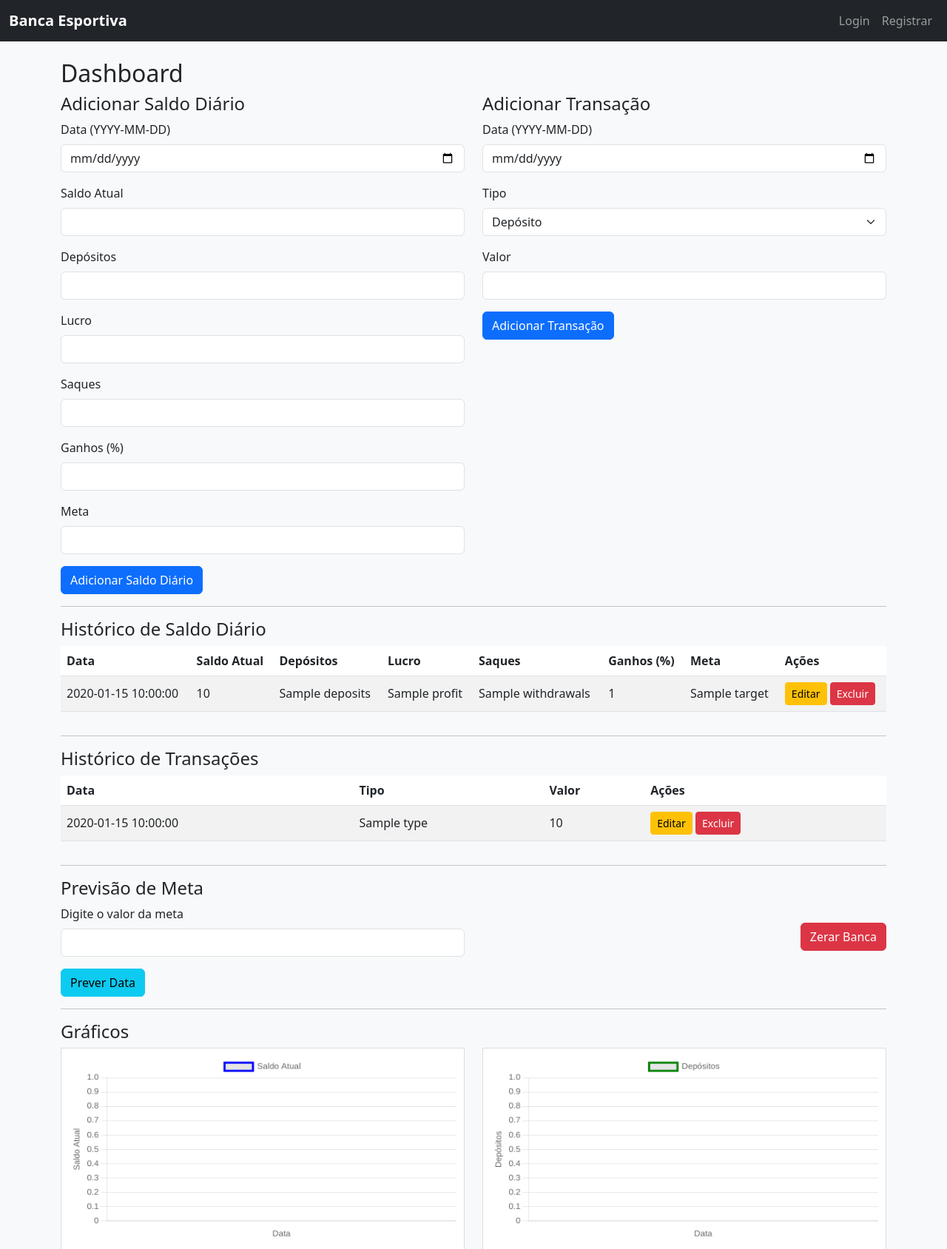
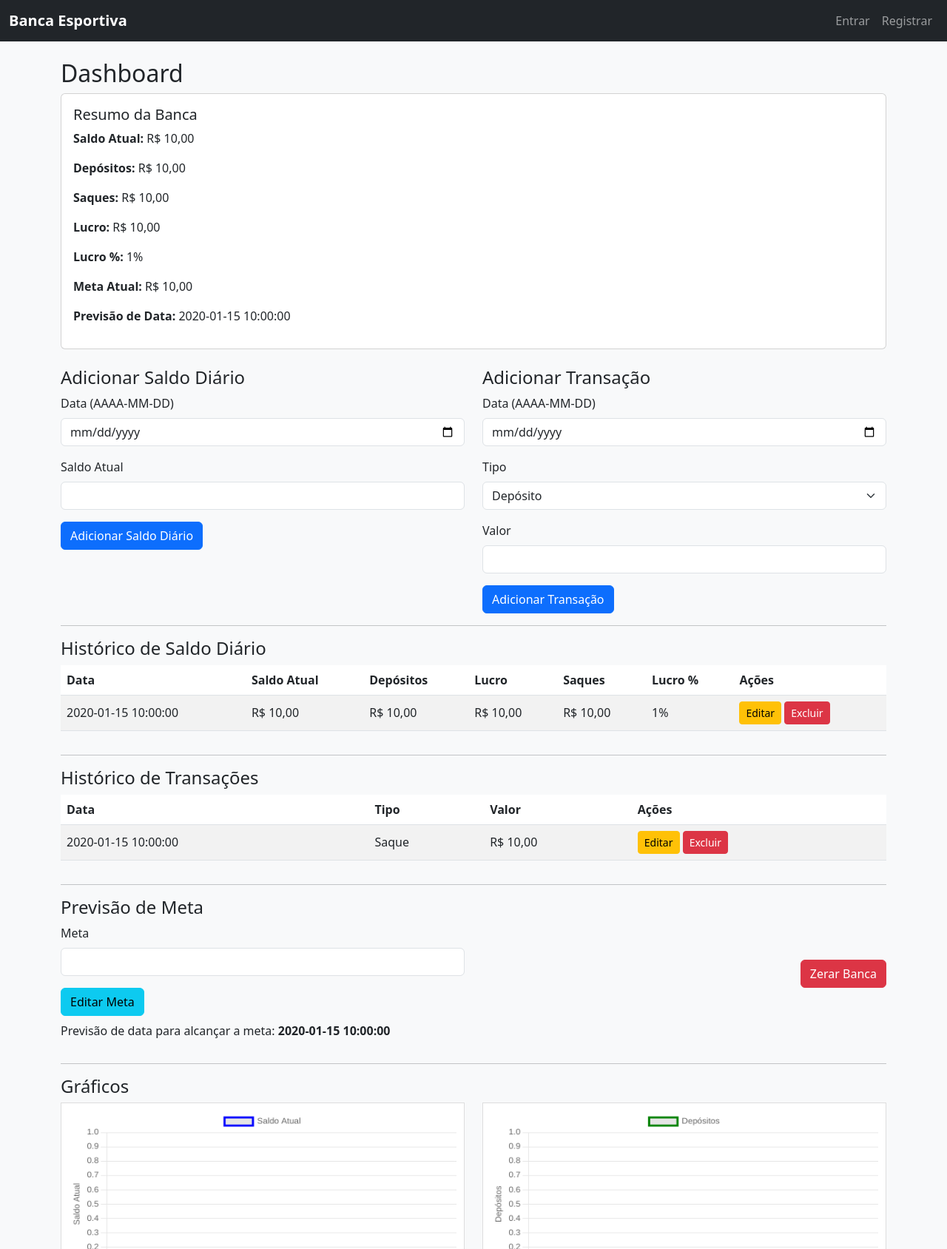
Before and after one commit to NiellCast/meta_prediction, a Flask app: template templates/dashboard.html in a window 1280 px wide. Shown: the top 1688 px of the page at 74% size. Run offline with Flask 3, Linux system fonts and the light colour scheme; the template is opened without the code that fills it: most values are stand-ins (such as "Sample title", 1, 10 or a date in 2020).

Commit message:
Correções diversas

```diff
--- a/app.py
+++ b/app.py
@@ -9,6 +9,19 @@
 app = Flask(__name__)
 app.secret_key = 'sua_chave_secreta_aqui'  # TROQUE para uma chave secreta forte
 DATABASE = 'banca.db'
+
+
+# Função para formatar valores em moeda BRL (ex.: R$ 1.000,90)
+def format_currency(value):
+    try:
+        value = float(value)
+        # Formata no padrão US e depois troca vírgula e ponto
+        return "R$ {:,.2f}".format(value).replace(",", "v").replace(".", ",").replace("v", ".")
+    except:
+        return value
+
+
+app.jinja_env.filters['currency'] = format_currency
 
 
 def get_db_connection():
@@ -51,6 +64,14 @@
             date TEXT NOT NULL,
             type TEXT NOT NULL,
             amount REAL NOT NULL,
+            FOREIGN KEY(user_id) REFERENCES users(id)
+        )
+    ''')
+    # Tabela para armazenar a meta (target) do usuário
+    cur.execute('''
+        CREATE TABLE IF NOT EXISTS user_meta (
+            user_id INTEGER PRIMARY KEY,
+            target REAL,
             FOREIGN KEY(user_id) REFERENCES users(id)
         )
     ''')
@@ -134,43 +155,109 @@
     user_id = session['user_id']
     conn = get_db_connection()
     daily_balances = conn.execute("SELECT * FROM daily_balances WHERE user_id = ? ORDER BY date", (user_id,)).fetchall()
+    # Agrupa as transações por data e tipo
+    trans_rows = conn.execute("""
+        SELECT date, type, SUM(amount) as total
+        FROM transactions
+        WHERE user_id = ?
+        GROUP BY date, type
+    """, (user_id,)).fetchall()
     transactions = conn.execute("SELECT * FROM transactions WHERE user_id = ? ORDER BY date", (user_id,)).fetchall()
+
+    # Cria um dicionário com os totais de Depósito e Saque por data
+    trans_dict = {}
+    for row in trans_rows:
+        d = row['date']
+        if d not in trans_dict:
+            trans_dict[d] = {'deposit': 0, 'withdrawal': 0}
+        if row['type'] == 'deposit':
+            trans_dict[d]['deposit'] = row['total']
+        elif row['type'] == 'withdrawal':
+            trans_dict[d]['withdrawal'] = row['total']
+
+    computed_balances = []
+    prev_balance = None
+    # Itera pelos registros de saldo diário em ordem de data para calcular os valores
+    for record in daily_balances:
+        rec = dict(record)
+        deposits = trans_dict.get(rec['date'], {}).get('deposit', 0)
+        withdrawals = trans_dict.get(rec['date'], {}).get('withdrawal', 0)
+        if prev_balance is None:
+            profit = 0
+        else:
+            profit = rec['current_balance'] - (prev_balance + deposits - withdrawals)
+        baseline = (prev_balance + deposits - withdrawals) if prev_balance is not None else 0
+        win_percentage = (profit / baseline * 100) if baseline != 0 else 0
+        rec['deposits'] = deposits
+        rec['withdrawals'] = withdrawals
+        rec['profit'] = profit
+        rec['win_percentage'] = win_percentage
+        computed_balances.append(rec)
+        prev_balance = rec['current_balance']
+
+    # Prepara os dados para os gráficos
+    chart_dates = [rec['date'] for rec in computed_balances]
+    chart_balances = [rec['current_balance'] for rec in computed_balances]
+    chart_deposits = [rec['deposits'] for rec in computed_balances]
+    chart_withdrawals = [rec['withdrawals'] for rec in computed_balances]
+    chart_profits = [rec['profit'] for rec in computed_balances]
+
+    # Recupera a meta atual do usuário (caso definida)
+    meta_row = conn.execute("SELECT target FROM user_meta WHERE user_id = ?", (user_id,)).fetchone()
     conn.close()
-    # Preparando dados para os gráficos
-    dates = [record['date'] for record in daily_balances]
-    balances = [record['current_balance'] for record in daily_balances]
-    deposits = [record['deposits'] if record['deposits'] is not None else 0 for record in daily_balances]
-    withdrawals = [record['withdrawals'] if record['withdrawals'] is not None else 0 for record in daily_balances]
-    profits = [record['profit'] if record['profit'] is not None else 0 for record in daily_balances]
-    return render_template('dashboard.html', daily_balances=daily_balances, transactions=transactions,
-                           chart_dates=dates, chart_balances=balances, chart_deposits=deposits,
-                           chart_withdrawals=withdrawals, chart_profits=profits)
+    current_meta = meta_row['target'] if meta_row else None
+
+    # Calcula a previsão da data para atingir a meta, se possível
+    predicted_date = None
+    if current_meta and len(daily_balances) >= 2:
+        X = []
+        y = []
+        for record in daily_balances:
+            try:
+                dt = datetime.strptime(record['date'], '%Y-%m-%d')
+            except ValueError:
+                continue
+            X.append([dt.toordinal()])
+            y.append(record['current_balance'])
+        if len(X) >= 2:
+            X = np.array(X)
+            y = np.array(y)
+            model = LinearRegression()
+            model.fit(X, y)
+            slope = model.coef_[0]
+            intercept = model.intercept_
+            if slope != 0:
+                predicted_ordinal = (current_meta - intercept) / slope
+                predicted_date = datetime.fromordinal(int(predicted_ordinal)).strftime("%Y-%m-%d")
+
+    # Obtém o último registro calculado para exibir o resumo da banca
+    last_record = computed_balances[-1] if computed_balances else None
+
+    return render_template('dashboard.html', daily_balances=computed_balances, transactions=transactions,
+                           chart_dates=chart_dates, chart_balances=chart_balances, chart_deposits=chart_deposits,
+                           chart_withdrawals=chart_withdrawals, chart_profits=chart_profits,
+                           current_meta=current_meta, predicted_date=predicted_date, last_record=last_record)
 
 
-# Rota para adicionar registro diário
+# Rota para adicionar registro diário – removido o input de Meta
 @app.route('/add_balance', methods=['POST'])
 @login_required
 def add_balance():
     user_id = session['user_id']
     date_str = request.form['date']
     current_balance = request.form['current_balance']
-    deposits = request.form.get('deposits', 0)
-    profit = request.form.get('profit', 0)
-    withdrawals = request.form.get('withdrawals', 0)
-    win_percentage = request.form.get('win_percentage', 0)
-    target = request.form.get('target', 0)
     conn = get_db_connection()
     conn.execute('''
-        INSERT INTO daily_balances (user_id, date, current_balance, deposits, profit, withdrawals, win_percentage, target)
-        VALUES (?, ?, ?, ?, ?, ?, ?, ?)
-    ''', (user_id, date_str, current_balance, deposits, profit, withdrawals, win_percentage, target))
+        INSERT INTO daily_balances (user_id, date, current_balance)
+        VALUES (?, ?, ?)
+    ''', (user_id, date_str, current_balance))
     conn.commit()
     conn.close()
     flash('Registro de saldo diário adicionado com sucesso.', 'success')
     return redirect(url_for('dashboard'))
 
 
-# Rota para editar registro diário
+# Rota para editar registro diário – removido o input de Meta
 @app.route('/edit_balance/<int:balance_id>', methods=['GET', 'POST'])
 @login_required
 def edit_balance(balance_id):
@@ -184,16 +271,11 @@
     if request.method == 'POST':
         date_str = request.form['date']
         current_balance = request.form['current_balance']
-        deposits = request.form.get('deposits', 0)
-        profit = request.form.get('profit', 0)
-        withdrawals = request.form.get('withdrawals', 0)
-        win_percentage = request.form.get('win_percentage', 0)
-        target = request.form.get('target', 0)
         conn.execute('''
             UPDATE daily_balances
-            SET date = ?, current_balance = ?, deposits = ?, profit = ?, withdrawals = ?, win_percentage = ?, target = ?
+            SET date = ?, current_balance = ?
             WHERE id = ? AND user_id = ?
-        ''', (date_str, current_balance, deposits, profit, withdrawals, win_percentage, target, balance_id, user_id))
+        ''', (date_str, current_balance, balance_id, user_id))
         conn.commit()
         conn.close()
         flash('Registro atualizado com sucesso.', 'success')
@@ -215,7 +297,7 @@
     return redirect(url_for('dashboard'))
 
 
-# Rota para adicionar transação (depósito ou saque)
+# Rota para adicionar transação (Depósito ou Saque)
 @app.route('/add_transaction', methods=['POST'])
 @login_required
 def add_transaction():
@@ -275,51 +357,30 @@
     return redirect(url_for('dashboard'))
 
 
-# Rota para previsão com Machine Learning
-@app.route('/predict', methods=['POST'])
+# Nova rota para atualizar a meta (target) do usuário
+@app.route('/update_meta', methods=['POST'])
 @login_required
-def predict():
+def update_meta():
     user_id = session['user_id']
-    target_value = float(request.form['target_value'])
+    new_meta = request.form['meta']
+    try:
+        new_meta = float(new_meta)
+    except ValueError:
+        flash("Meta inválida.", "danger")
+        return redirect(url_for('dashboard'))
     conn = get_db_connection()
-    records = conn.execute("SELECT date, current_balance FROM daily_balances WHERE user_id = ? ORDER BY date",
-                           (user_id,)).fetchall()
+    meta_row = conn.execute("SELECT target FROM user_meta WHERE user_id = ?", (user_id,)).fetchone()
+    if meta_row:
+        conn.execute("UPDATE user_meta SET target = ? WHERE user_id = ?", (new_meta, user_id))
+    else:
+        conn.execute("INSERT INTO user_meta (user_id, target) VALUES (?, ?)", (user_id, new_meta))
+    conn.commit()
     conn.close()
-    if len(records) < 2:
-        flash('Necessário ter pelo menos 2 registros para previsão.', 'warning')
-        return redirect(url_for('dashboard'))
-
-    # Prepara os dados utilizando o ordinal da data como feature
-    X = []
-    y = []
-    for record in records:
-        try:
-            dt = datetime.strptime(record['date'], '%Y-%m-%d')
-        except ValueError:
-            continue
-        X.append([dt.toordinal()])
-        y.append(record['current_balance'])
-    X = np.array(X)
-    y = np.array(y)
-
-    model = LinearRegression()
-    model.fit(X, y)
-
-    slope = model.coef_[0]
-    intercept = model.intercept_
-    if slope == 0:
-        flash('Não é possível fazer previsão com dados estáticos.', 'danger')
-        return redirect(url_for('dashboard'))
-
-    predicted_ordinal = (target_value - intercept) / slope
-    predicted_date = datetime.fromordinal(int(predicted_ordinal))
-
-    flash(f'Previsão: A meta de {target_value} será alcançada por volta de {predicted_date.strftime("%Y-%m-%d")}',
-          'info')
+    flash("Meta atualizada com sucesso.", "success")
     return redirect(url_for('dashboard'))
 
 
-# Rota para "Zerar Banca" (apaga todos os registros do usuário)
+# Rota para "Zerar Banca" (apaga todos os registros do usuário e reseta a meta para R$ 0,00)
 @app.route('/reset', methods=['POST'])
 @login_required
 def reset():
@@ -327,6 +388,7 @@
     conn = get_db_connection()
     conn.execute("DELETE FROM daily_balances WHERE user_id = ?", (user_id,))
     conn.execute("DELETE FROM transactions WHERE user_id = ?", (user_id,))
+    conn.execute("UPDATE user_meta SET target = ? WHERE user_id = ?", (0, user_id))
     conn.commit()
     conn.close()
     flash('Banca resetada com sucesso.', 'success')
--- a/templates/dashboard.html
+++ b/templates/dashboard.html
@@ -3,37 +3,39 @@
 {% block content %}
 <h2>Dashboard</h2>
 
+<div class="card mb-4">
+  <div class="card-body">
+    <h5 class="card-title">Resumo da Banca</h5>
+    {% if last_record %}
+      <p><strong>Saldo Atual:</strong> {{ last_record.current_balance|currency }}</p>
+      <p><strong>Depósitos:</strong> {{ last_record.deposits|currency }}</p>
+      <p><strong>Saques:</strong> {{ last_record.withdrawals|currency }}</p>
+      <p><strong>Lucro:</strong> {{ last_record.profit|currency }}</p>
+      <p><strong>Lucro %:</strong> {{ last_record.win_percentage or 0 }}%</p>
+    {% else %}
+      <p>Nenhum dado registrado.</p>
+    {% endif %}
+    <p><strong>Meta Atual:</strong> {{ current_meta|currency if current_meta else "R$ 0,00" }}</p>
+    {% if predicted_date %}
+      <p><strong>Previsão de Data:</strong> {{ predicted_date }}</p>
+    {% else %}
+      <p><strong>Previsão de Data:</strong> Não disponível</p>
+    {% endif %}
+  </div>
+</div>
+
 <div class="row">
+  <!-- Formulário: apenas Data e Saldo Atual -->
   <div class="col-md-6">
     <h4>Adicionar Saldo Diário</h4>
     <form method="POST" action="{{ url_for('add_balance') }}">
       <div class="mb-3">
-        <label for="date" class="form-label">Data (YYYY-MM-DD)</label>
+        <label for="date" class="form-label">Data (AAAA-MM-DD)</label>
         <input type="date" class="form-control" id="date" name="date" required>
       </div>
       <div class="mb-3">
         <label for="current_balance" class="form-label">Saldo Atual</label>
         <input type="number" step="0.01" class="form-control" id="current_balance" name="current_balance" required>
-      </div>
-      <div class="mb-3">
-        <label for="deposits" class="form-label">Depósitos</label>
-        <input type="number" step="0.01" class="form-control" id="deposits" name="deposits">
-      </div>
-      <div class="mb-3">
-        <label for="profit" class="form-label">Lucro</label>
-        <input type="number" step="0.01" class="form-control" id="profit" name="profit">
-      </div>
-      <div class="mb-3">
-        <label for="withdrawals" class="form-label">Saques</label>
-        <input type="number" step="0.01" class="form-control" id="withdrawals" name="withdrawals">
-      </div>
-      <div class="mb-3">
-        <label for="win_percentage" class="form-label">Ganhos (%)</label>
-        <input type="number" step="0.01" class="form-control" id="win_percentage" name="win_percentage">
-      </div>
-      <div class="mb-3">
-        <label for="target" class="form-label">Meta</label>
-        <input type="number" step="0.01" class="form-control" id="target" name="target">
       </div>
       <button type="submit" class="btn btn-primary">Adicionar Saldo Diário</button>
     </form>
@@ -43,7 +45,7 @@
     <h4>Adicionar Transação</h4>
     <form method="POST" action="{{ url_for('add_transaction') }}">
       <div class="mb-3">
-        <label for="date" class="form-label">Data (YYYY-MM-DD)</label>
+        <label for="date" class="form-label">Data (AAAA-MM-DD)</label>
         <input type="date" class="form-control" id="date" name="date" required>
       </div>
       <div class="mb-3">
@@ -75,8 +77,7 @@
           <th>Depósitos</th>
           <th>Lucro</th>
           <th>Saques</th>
-          <th>Ganhos (%)</th>
-          <th>Meta</th>
+          <th>Lucro %</th>
           <th>Ações</th>
         </tr>
       </thead>
@@ -84,12 +85,11 @@
         {% for record in daily_balances %}
         <tr>
           <td>{{ record['date'] }}</td>
-          <td>{{ record['current_balance'] }}</td>
-          <td>{{ record['deposits'] or 0 }}</td>
-          <td>{{ record['profit'] or 0 }}</td>
-          <td>{{ record['withdrawals'] or 0 }}</td>
-          <td>{{ record['win_percentage'] or 0 }}</td>
-          <td>{{ record['target'] or 0 }}</td>
+          <td>{{ record['current_balance']|currency }}</td>
+          <td>{{ record['deposits']|currency }}</td>
+          <td>{{ record['profit']|currency }}</td>
+          <td>{{ record['withdrawals']|currency }}</td>
+          <td>{{ record['win_percentage'] or 0 }}%</td>
           <td>
             <a href="{{ url_for('edit_balance', balance_id=record['id']) }}" class="btn btn-sm btn-warning">Editar</a>
             <form action="{{ url_for('delete_balance', balance_id=record['id']) }}" method="POST" style="display:inline-block;">
@@ -121,8 +121,8 @@
         {% for trans in transactions %}
         <tr>
           <td>{{ trans['date'] }}</td>
-          <td>{{ trans['type'] }}</td>
-          <td>{{ trans['amount'] }}</td>
+          <td>{{ "Depósito" if trans['type'] == "deposit" else "Saque" }}</td>
+          <td>{{ trans['amount']|currency }}</td>
           <td>
             <a href="{{ url_for('edit_transaction', trans_id=trans['id']) }}" class="btn btn-sm btn-warning">Editar</a>
             <form action="{{ url_for('delete_transaction', trans_id=trans['id']) }}" method="POST" style="display:inline-block;">
@@ -141,13 +141,18 @@
 <div class="row">
   <div class="col-md-6">
     <h4>Previsão de Meta</h4>
-    <form method="POST" action="{{ url_for('predict') }}">
+    <form method="POST" action="{{ url_for('update_meta') }}">
       <div class="mb-3">
-        <label for="target_value" class="form-label">Digite o valor da meta</label>
-        <input type="number" step="0.01" class="form-control" id="target_value" name="target_value" required>
+        <label for="meta" class="form-label">Meta</label>
+        <input type="number" step="0.01" class="form-control" id="meta" name="meta" value="{{ current_meta or '' }}" required>
       </div>
-      <button type="submit" class="btn btn-info">Prever Data</button>
+      <button type="submit" class="btn btn-info">Editar Meta</button>
     </form>
+    {% if predicted_date %}
+      <p class="mt-2">Previsão de data para alcançar a meta: <strong>{{ predicted_date }}</strong></p>
+    {% else %}
+      <p class="mt-2">Previsão de data não disponível.</p>
+    {% endif %}
   </div>
   <div class="col-md-6 d-flex align-items-center justify-content-end">
     <form method="POST" action="{{ url_for('reset') }}">
--- a/templates/layout.html
+++ b/templates/layout.html
@@ -16,7 +16,7 @@
     <div class="container-fluid">
       <a class="navbar-brand" href="{{ url_for('dashboard') }}">Banca Esportiva</a>
       <button class="navbar-toggler" type="button" data-bs-toggle="collapse" data-bs-target="#navbarNav"
-              aria-controls="navbarNav" aria-expanded="false" aria-label="Toggle navigation">
+              aria-controls="navbarNav" aria-expanded="false" aria-label="Alternar navegação">
           <span class="navbar-toggler-icon"></span>
       </button>
       <div class="collapse navbar-collapse" id="navbarNav">
@@ -26,11 +26,11 @@
             <a class="nav-link" href="#">{{ session.get('username') }}</a>
           </li>
           <li class="nav-item">
-            <a class="nav-link" href="{{ url_for('logout') }}">Logout</a>
+            <a class="nav-link" href="{{ url_for('logout') }}">Sair</a>
           </li>
           {% else %}
           <li class="nav-item">
-            <a class="nav-link" href="{{ url_for('login') }}">Login</a>
+            <a class="nav-link" href="{{ url_for('login') }}">Entrar</a>
           </li>
           <li class="nav-item">
             <a class="nav-link" href="{{ url_for('register') }}">Registrar</a>
@@ -47,7 +47,7 @@
         {% for category, message in messages %}
           <div class="alert alert-{{ category }} alert-dismissible fade show" role="alert">
             {{ message }}
-            <button type="button" class="btn-close" data-bs-dismiss="alert" aria-label="Close"></button>
+            <button type="button" class="btn-close" data-bs-dismiss="alert" aria-label="Fechar"></button>
           </div>
         {% endfor %}
       {% endif %}
@@ -60,5 +60,15 @@
   <script src="https://cdn.jsdelivr.net/npm/bootstrap@5.3.0/dist/js/bootstrap.bundle.min.js"></script>
   <!-- Custom JS -->
   <script src="{{ url_for('static', filename='script.js') }}"></script>
+
+  <!-- Auto-dismiss alerts após 5 segundos -->
+  <script>
+    window.setTimeout(function() {
+      var alerts = document.getElementsByClassName("alert");
+      for (var i = 0; i < alerts.length; i++) {
+        alerts[i].classList.remove("show");
+      }
+    }, 5000);
+  </script>
 </body>
 </html>
```
Also changed, not shown: templates/edit_balance.html (+0 -20 lines), banca.db.
